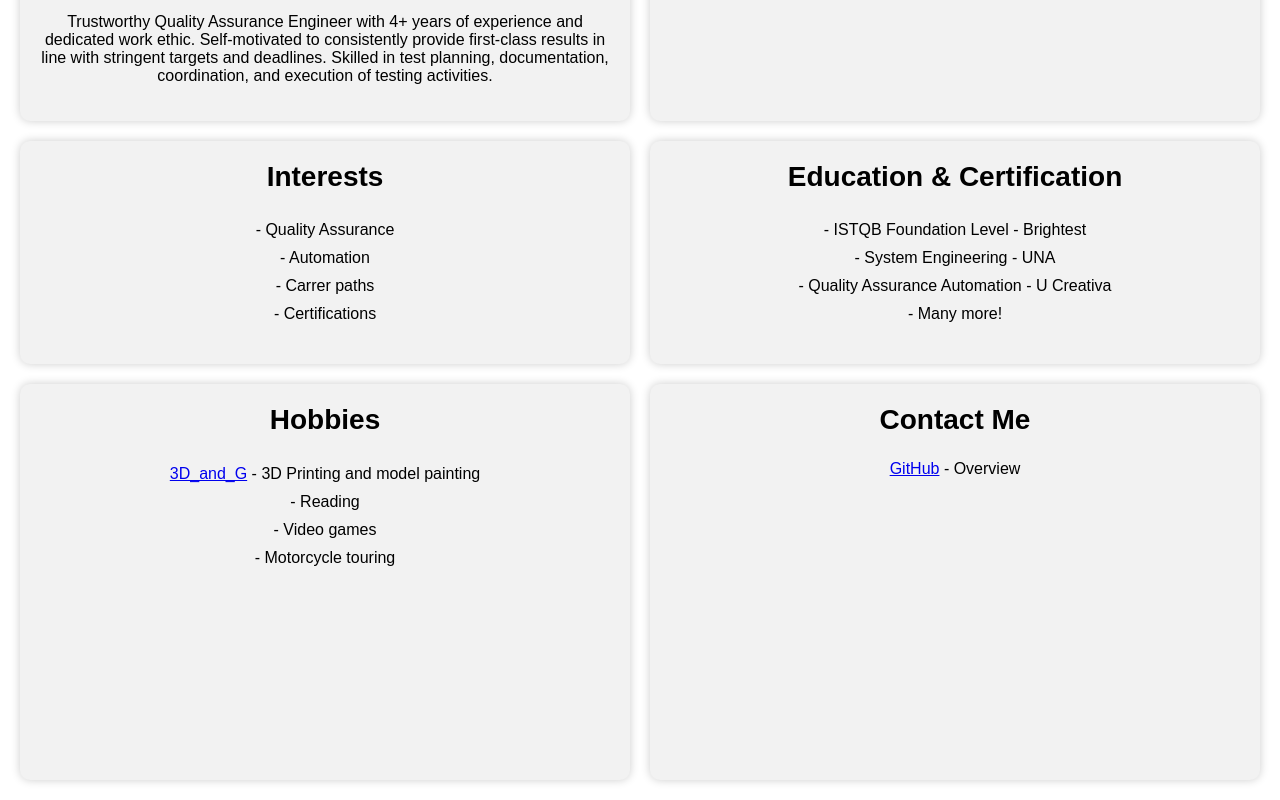
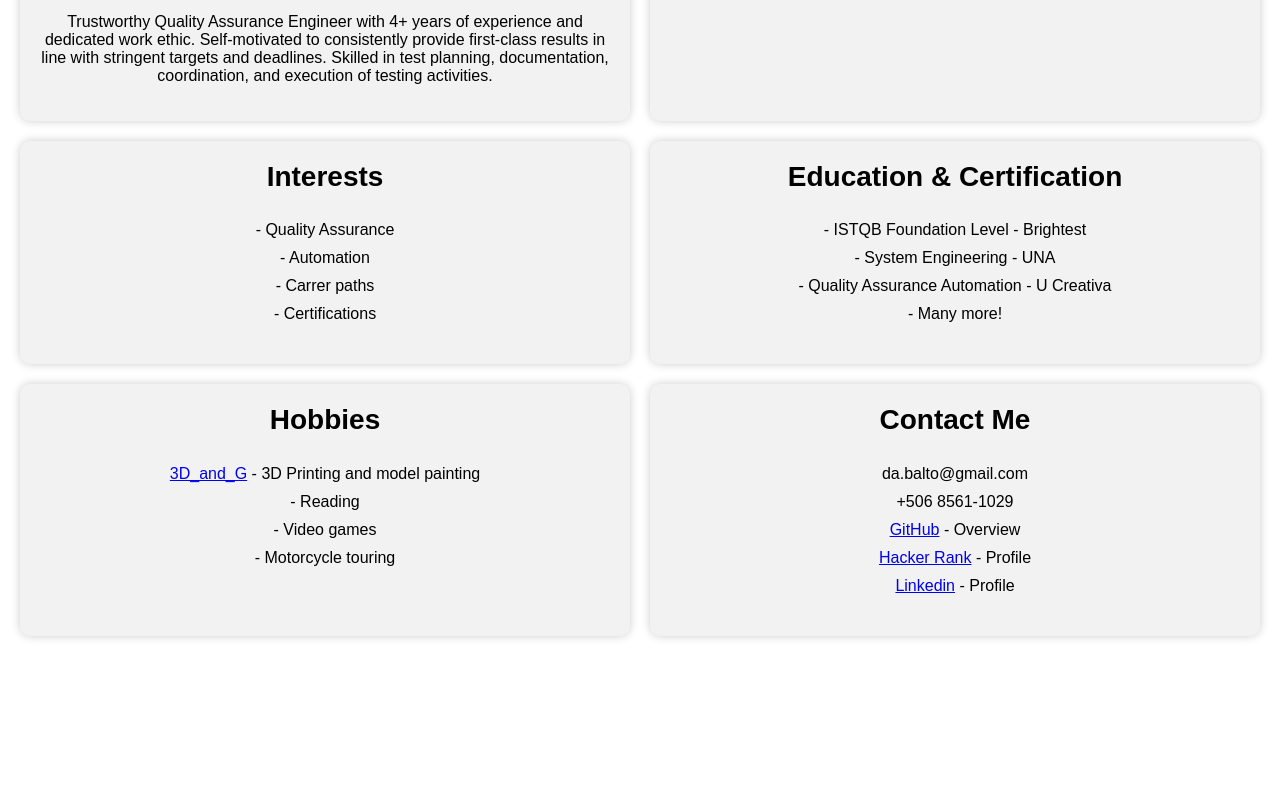
Before and after one commit to DBalto/DemoPage, a website: page IndexDemoPage.html in a window 1280 px wide. Shown: the part 638-1438 px from the top of the page. After the commit the page ends 1294 px from the top, so only its background shows below. Drawn offline with Linux system fonts and the light colour scheme.

Commit message:
Delete carousel

```diff
--- a/IndexDemoPage.html
+++ b/IndexDemoPage.html
@@ -210,8 +210,8 @@
 		</section>
 		<section id="contact">
 			<h2>Contact Me</h2>
-			<div class="carousel-container">
-				<ul class="carousel">
+			<div>
+				<ul>
 					<li> da.balto@gmail.com</li>
 					<li> +506 8561-1029</li>
 					<li><a href="https://github.com/DBalto">GitHub</a> - Overview</li>
```
